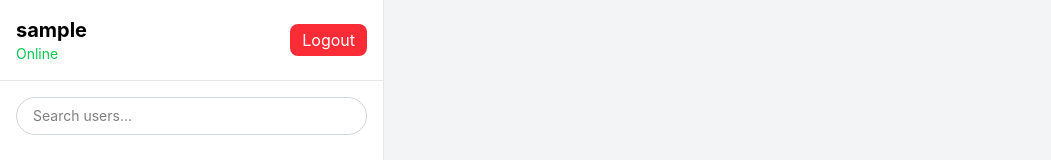
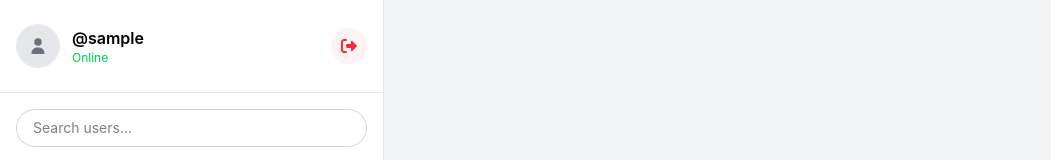
Before and after one commit to Nikitarathod2001/mern-mini-projects, a React (Vite) app in the folder realtime-chat-app/client/: page /chat in a window 1280 px wide. Shown: the top 160 px of the page, without its empty margins (0-1051 px from the left). Built offline with nearby package versions, Linux system fonts and the light colour scheme; no server answers; sample sign-in values are in the browser's storage.

Commit message:
Update chat UI with user profiles

```diff
--- a/realtime-chat-app/client/src/pages/Chat.jsx
+++ b/realtime-chat-app/client/src/pages/Chat.jsx
@@ -4,7 +4,7 @@ import api from "../services/api";
 import { useState } from 'react';
 import { useEffect, useRef } from 'react';
 import {FontAwesomeIcon} from "@fortawesome/react-fontawesome";
-import {faPaperPlane, faArrowLeft, faCheck, faCheckDouble} from "@fortawesome/free-solid-svg-icons";
+import {faPaperPlane, faArrowLeft, faCheck, faCheckDouble, faUser, faRightFromBracket} from "@fortawesome/free-solid-svg-icons";
 import toast from 'react-hot-toast';
 import { useSocket } from '../context/SocketContext';
 import { formatMessageDate, formatMessageTime } from '../utils/dateUtils';
@@ -12,7 +12,7 @@ import { useNavigate } from 'react-router-dom';
 
 const Chat = () => {
 
-  const {user, logout, token} = useAuth();
+  const {user, logout} = useAuth();
 
   const navigate = useNavigate();
 
@@ -33,6 +33,8 @@ const Chat = () => {
 
   const isSelectedUserTyping = selectedUser && typingUsers.has(selectedUser._id);
 
+  // Fetch Users
+
   useEffect(() => {
     const fetchUsers = async () => {
       try {
@@ -49,6 +51,7 @@ const Chat = () => {
     fetchUsers();
   }, []);
 
+  // Search Users
   const filteredUsers = users.filter((item) =>
     item.username.toLowerCase().includes(search.toLowerCase())
   );
@@ -217,23 +220,54 @@ const Chat = () => {
       {/* Sidebar */}
       <aside className={`w-full md:w-80 lg:w-96 bg-white border-r border-gray-200 flex flex-col ${selectedUser ? "hidden md:flex" : "flex"}`}>
 
-        {/* Current User */}
-        <div className='p-4 border-b border-gray-200 flex justify-between items-center'>
+        {/* Logged-in User */}
+        <div className='p-4 border-b border-gray-200 flex justify-between items-center gap-3'>
 
-          <div className='min-w-0'>
-            <h1 className='text-xl font-bold truncate'>
-              {user?.username}
+          {/* Profile */}
+          <button onClick={() => navigate("/profile")}
+            className='flex items-center gap-3 min-w-0 cursor-pointer hover:bg-gray-50 rounded-xl p-2 -ml-2 transition'
+          >
+
+            {/* Profile Picture */}
+            <div className='w-11 h-11 rounded-full overflow-hidden shrink-0 border border-gray-200'>
+
+              {
+                user?.profilePicture ? (
+                  <img src={user.profilePicture} alt={user.username}
+                  className='w-full h-full object-cover'
+                  />
+                ) : (
+                  <div className='w-full h-full bg-gray-200 flex items-center justify-center'>
+                    <FontAwesomeIcon icon={faUser}
+                      className='text-gray-500'
+                    />
+                  </div>
+                )
+              }
+
+            </div>
+
+            {/* Username */}
+            <div className='min-w-0 text-left'>
+
+              <h1 className='text-base font-semibold truncate'>
+                @{user?.username}
               </h1>
 
-            <p className='text-sm text-green-500'>
+              <p className='text-xs text-green-500'>
                 Online
               </p>
+
             </div>
 
+          </button>
+
+          {/* Logout */}
           <button onClick={logout}
-            className='ml-3 shrink-0 bg-red-500 hover:bg-red-600 text-white px-3 py-1 rounded-lg transition duration-300 cursor-pointer'
+            title='Logout'
+            className='shrink-0 w-9 h-9 rounded-full bg-red-50 text-red-500 hover:bg-red-100 flex items-center justify-center transition cursor-pointer'
           >
-            Logout
+            <FontAwesomeIcon icon={faRightFromBracket}/>
           </button>
 
         </div>
@@ -266,13 +300,65 @@ const Chat = () => {
                   }`}
                 >
 
-                  <div className='flex items-center gap-2'>
+                  <div className='flex items-center gap-3'>
 
-                    <span className={`w-2 h-2 rounded-full ${onlineUsers.has(item._id) ? "bg-green-500" : "bg-gray-400"}`}/>
+                    {/* Profile Picture + Status */}
+                    <div className='relative shrink-0'>
+
+                      <div className='w-10 h-10 rounded-full overflow-hidden'>
+
+                        {
+                          item.profilePicture ? (
+                            <img src={item.profilePicture} alt={item.username}
+                            className='w-full h-full object-cover'
+                            />
+                          ) : (
+                            <div className={`w-full h-full flex items-center justify-center ${
+                              selectedUser?._id === item._id
+                              ? "bg-teal-600"
+                              : "bg-gray-200"
+                            }`}>
+
+                              <FontAwesomeIcon icon={faUser}
+                              className={selectedUser?._id === item._id ? "text-white" : "text-gray-500"}
+                              />
+
+                            </div>
+                          )
+                        }
+
+                      </div>
+
+                      {/* Online Status */}
+                      <span className={`absolute bottom-0 right-0 w-3 h-3 rounded-full border-2 border-white ${
+                        onlineUsers.has(item._id)
+                        ? "bg-green-500" : "bg-gray-400"
+                      }`}/>
+
+                    </div>
+
+                    {/* User Information */}
+                    <div className='min-w-0'>
 
                       <h3 className='text-sm truncate'>
-                      {item.username}
+                        @{item.username}
                       </h3>
+
+                      {
+                        (item.firstName || item.lastName) && (
+                          <p className={`text-xs truncate ${
+                            selectedUser?._id === item._id ? "text-teal-100" : "text-gray-400"
+                          }`}>
+
+                            {
+                              `${item.firstName || ""} ${item.lastName || ""}`.trim()
+                            }
+
+                          </p>
+                        )
+                      }
+
+                    </div>
 
                   </div>
 
@@ -336,7 +422,7 @@ const Chat = () => {
 
               </header>
 
-              {/* Messages Ares */}
+              {/* Messages Area */}
               <div className='flex-1 overflow-y-auto p-4 sm:p-6'>
 
                 <div className='flex flex-col gap-2'>
```
Lines whose indentation alone changed are shown as unchanged.
